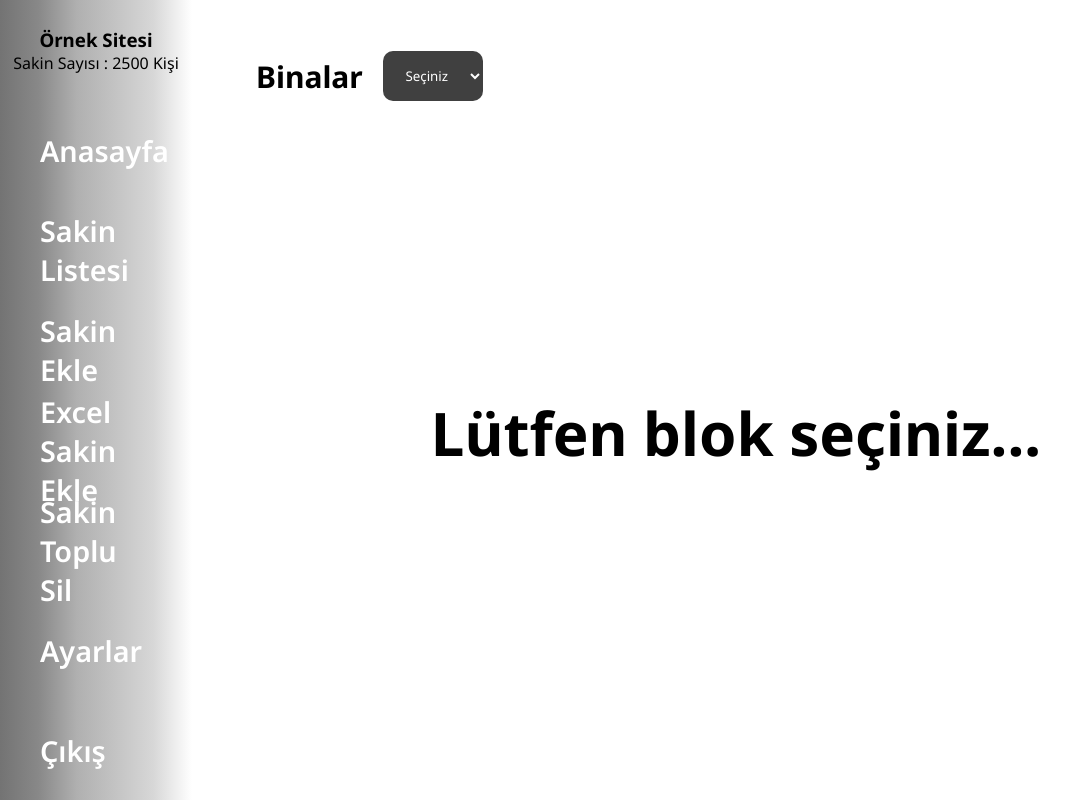
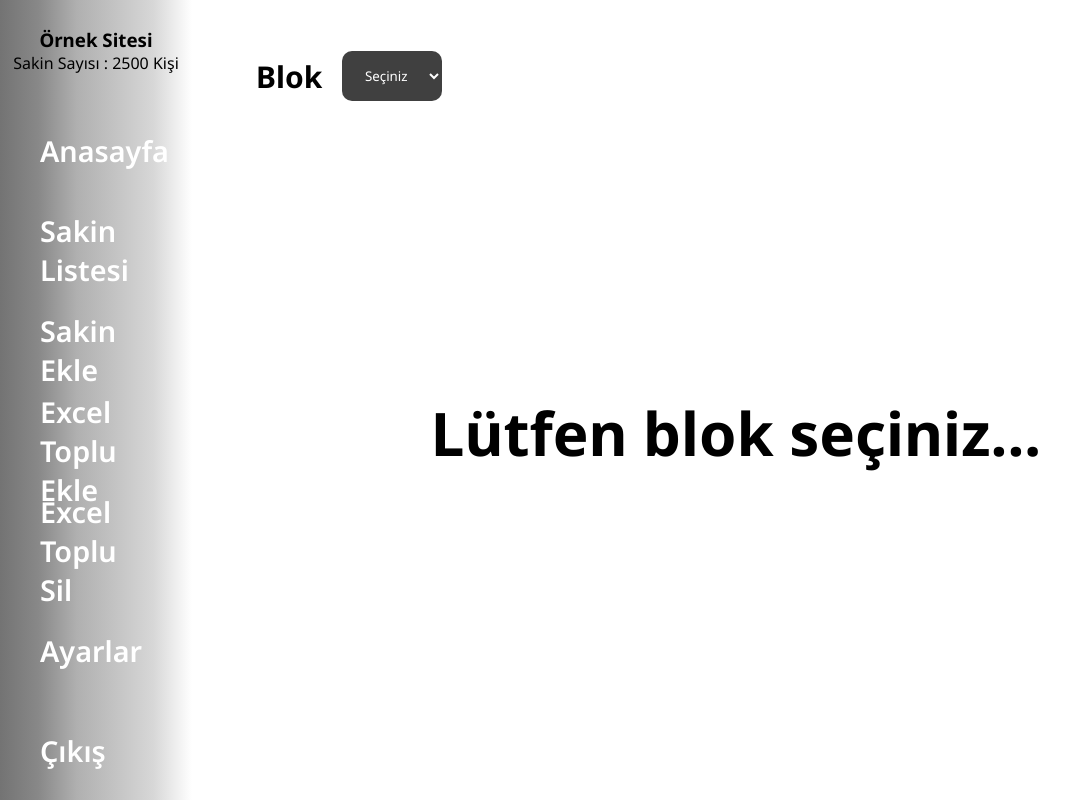
Before and after one commit to kartalgules/Site-Sakinleri-App, a React (Vite) app: page /list in a window 1280 px wide. Shown: the whole page, without its empty margins (0-1087 px from the left). Built offline with nearby package versions, Linux system fonts and the light colour scheme.

Commit message:
small edit

```diff
--- a/src/components/ListApartment.jsx
+++ b/src/components/ListApartment.jsx
@@ -27,7 +27,7 @@ function ListApartment() {
   return (
     <>
       <div className={style.select}>
-        <h2>Binalar</h2>
+        <h2>Blok</h2>
         <select onChange={handleBlockChange}>
           <option value="" disabled selected>Seçiniz</option>
           {uniqueBlocks.map((block, i) => (
--- a/src/components/Navbar.jsx
+++ b/src/components/Navbar.jsx
@@ -15,8 +15,8 @@ function Navbar() {
         <NavLink exact="true" to="/">Anasayfa</NavLink>
         <NavLink to="/list">Sakin Listesi</NavLink>
         <NavLink to="/add">Sakin Ekle</NavLink>
-        <NavLink to="/excelAdd">Excel Sakin Ekle</NavLink>
-        <NavLink to="/bulkDelete">Sakin Toplu Sil</NavLink>
+        <NavLink to="/excelAdd">Excel Toplu Ekle</NavLink>
+        <NavLink to="/bulkDelete">Excel Toplu Sil</NavLink>
         <NavLink to="/settings">Ayarlar</NavLink>
         <NavLink to="/logout">Çıkış</NavLink>
       </div>
```
